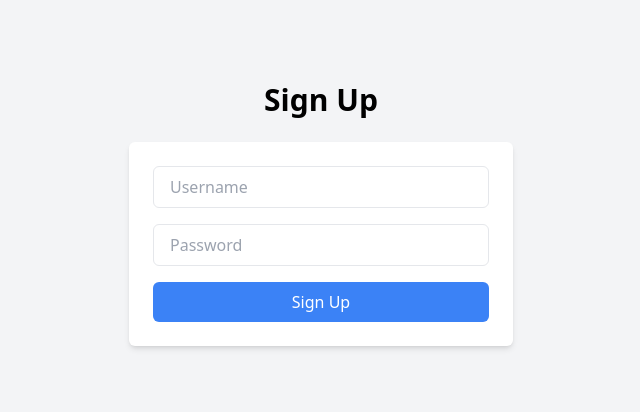
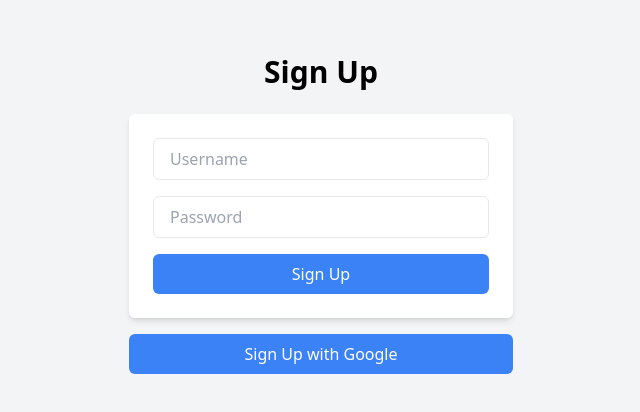
Before and after one commit to segnitsega/chatbot-app, a React (Vite) app: page /signup in a window 1280 px wide. Shown: the part 186-598 px from the top of the page, without its empty margins (319-959 px from the left). Built offline with nearby package versions, Linux system fonts and the light colour scheme.

Commit message:
added UI component for OAuth authentications in th signup and login pages

```diff
--- a/src/pages/LoginPage.jsx
+++ b/src/pages/LoginPage.jsx
@@ -22,6 +22,10 @@
       // console.error("Login failed:", error.message);
       setErrorMessage(error.message);
     }
+  };
+  //oauth
+  const handleOAuthLogin = () => {
+    window.location.href = "http://localhost:5000/api/auth/google/login"; // Redirect to backend OAuth route
   };
 
   return (
@@ -49,6 +53,13 @@
           Login
         </button>
       </form>
+      {/* Google OAuth Button */}
+      <button
+        onClick={handleOAuthLogin}
+        className="w-96 mt-4 px-4 py-2 bg-blue-500 text-white rounded-md"
+      >
+        Login with Google
+      </button>
     </div>
   );
 };
--- a/src/pages/SignupPage.jsx
+++ b/src/pages/SignupPage.jsx
@@ -19,6 +19,11 @@
     } catch (error) {
       console.error("Signup failed:", error.message);
     }
+  };
+
+  // oauth
+  const handleOAuthSignup = () => {
+    window.location.href = "http://localhost:5000/api/auth/google/signup"; // Redirect to backend OAuth route
   };
 
   return (
@@ -45,6 +50,13 @@
           Sign Up
         </button>
       </form>
+       {/* Google OAuth Button */}
+       <button
+        onClick={handleOAuthSignup}
+        className="w-96 mt-4 px-4 py-2 bg-blue-500 text-white rounded-md"
+      >
+        Sign Up with Google
+      </button>
     </div>
   );
 };
```
